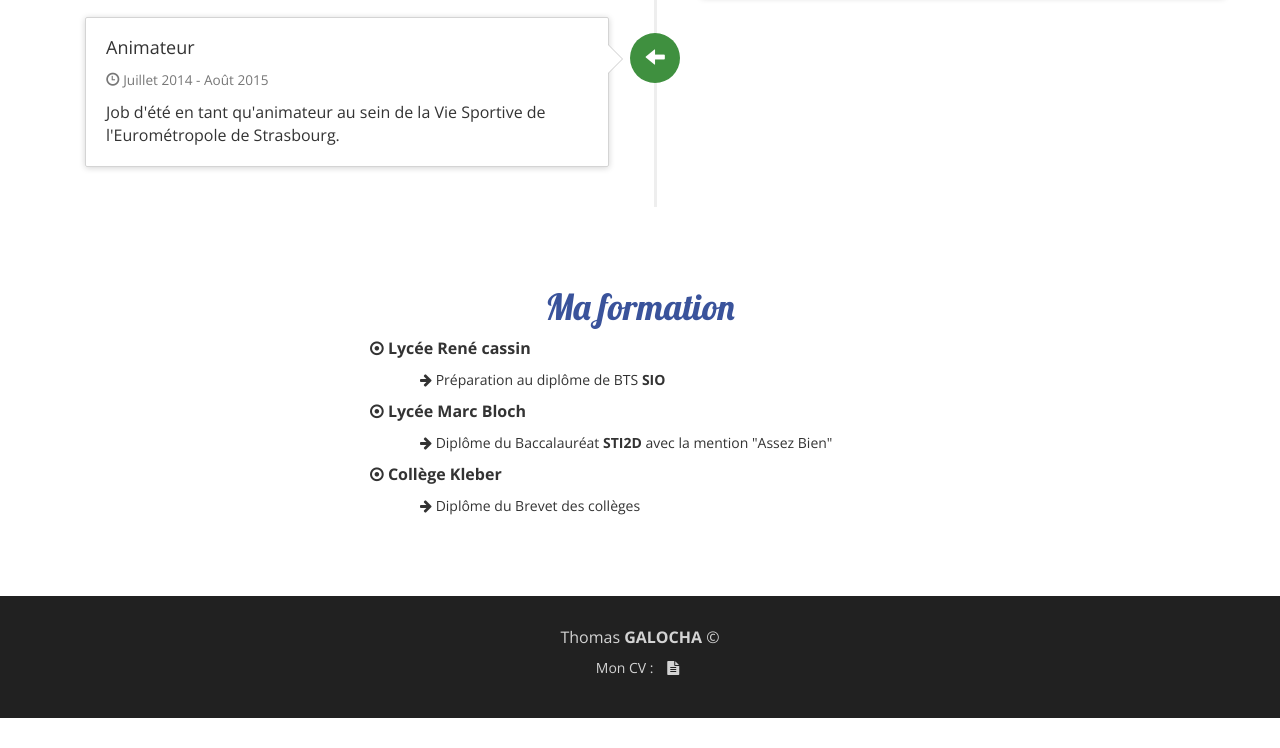
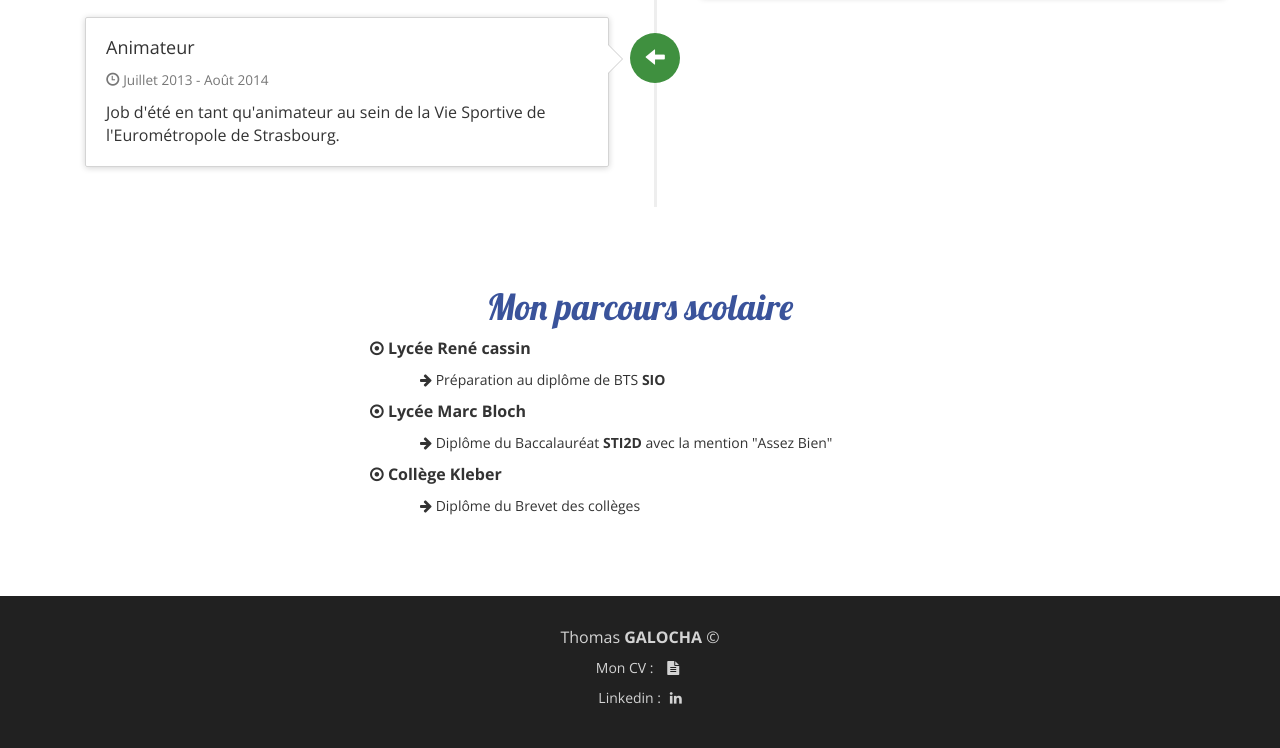
Before and after one commit to Golvar/CVThomas, a plain HTML site: page index.html in a window 1280 px wide. Shown: the part 2707-3455 px from the top of the page. Before the commit the page ends 3425 px from the top, so only its background shows below. Drawn offline with nearby package versions, Linux system fonts and the light colour scheme.

Commit message:
modifications mineurs

```diff
--- a/index.html
+++ b/index.html
@@ -5,7 +5,7 @@
     <meta http-equiv="X-UA-Compatible" content="IE=edge">
     <meta name="viewport" content="width=device-width, initial-scale=1">
 
-    <title>Présentation Thomas</title>
+    <title>Thomas GALOCHA</title>
     <link href="https://fonts.googleapis.com/css?family=Lobster|Open+Sans:300,400,700" rel="stylesheet">
     <link rel="stylesheet" href="https://maxcdn.bootstrapcdn.com/bootstrap/3.2.0/css/bootstrap.min.css">
     <link rel="stylesheet" href="https://maxcdn.bootstrapcdn.com/font-awesome/4.6.3/css/font-awesome.min.css">
@@ -178,7 +178,7 @@
                   <div class="timeline-panel">
                     <div class="timeline-heading">
                       <h4 class="timeline-title">Animateur</h4>
-                      <p><small class="text-muted"><i class="glyphicon glyphicon-time"></i> Juillet 2014 - Août 2015</small></p>
+                      <p><small class="text-muted"><i class="glyphicon glyphicon-time"></i> Juillet 2013 - Août 2014</small></p>
                     </div>
                     <div class="timeline-body">
                       <p>Job d'été en tant qu'animateur au sein de la Vie Sportive de l'Eurométropole de Strasbourg.</p>
@@ -189,14 +189,14 @@
         </div>
       </div>
     </div>
-</div>
+  </div>
 
 <!-- MA FORMATION -->
    <div class="container" id="formation">
      <se class="row">
          <div class="col-xs-offset-3 col-xs-6 col-md-offset-3 col-md-6 col-lg-offset-3 col-lg-6">
             <div class="text-center">
-             <h1>Ma formation</h1>
+             <h1>Mon parcours scolaire</h1>
             </div>
           </div>
            <div class="col-xs-12 col-md-offset-3 col-md-6 col-lg-offset-3 col-lg-6 posFormation" >
@@ -238,6 +238,10 @@
         <li>Mon CV :</li>
         <li><a href="CV_thomas.pdf" target="_blank"><i class="fa fa-file-text" aria-hidden="true"></i></a></li>
     </ul>
+    <ul class="list-inline text-center">
+      <li>Linkedin :</li>
+      <a href="https://www.linkedin.com/in/thomas-galocha-1b732813b" target="_blank"><i class="fa fa-linkedin" aria-hidden="true"></i>
+    </ul>
   </div>
 
 
```
